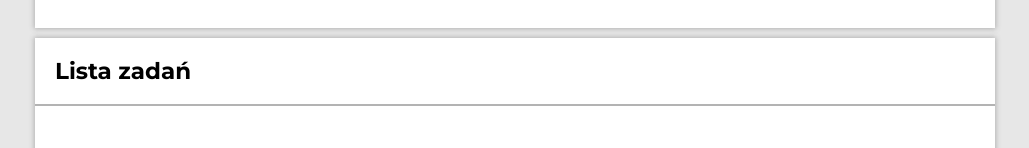
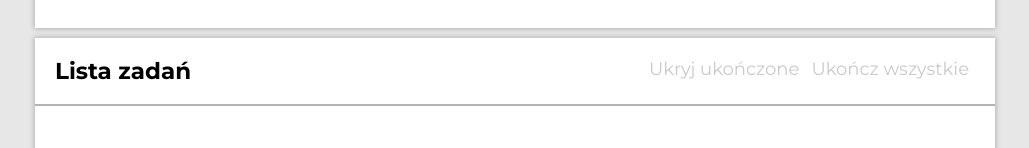
Before and after one commit to KrystianZybura/todo-list-react, a React (Create React App) app: page / in a window 1280 px wide. Shown: the part 311-459 px from the top of the page, without its empty margins (125-1154 px from the left). Built offline with nearby package versions, Linux system fonts and the light colour scheme.

Commit message:
selectTasks split into exact selectors, refactored

```diff
--- a/src/features/tasks/Buttons/index.js
+++ b/src/features/tasks/Buttons/index.js
@@ -1,23 +1,35 @@
 import { useDispatch, useSelector } from "react-redux";
 import { Container, Button } from "./styled";
-import { selectTasks, toggleHideDone, setAllDone } from "../tasksSlice";
+import {
+  toggleHideDone,
+  setAllDone,
+  selectHideDone,
+  selectIsEveryTaskDone,
+  selectAreTasksEmpty,
+  selectIsAnyTaskDone,
+} from "../tasksSlice";
 
 const Buttons = () => {
-  const { tasks, hideDone } = useSelector(selectTasks);
   const dispatch = useDispatch();
 
+  const hideDone = useSelector(selectHideDone);
+
+  const isAnyTaskDone = useSelector(selectIsAnyTaskDone);
+  const isEveryTaskDone = useSelector(selectIsEveryTaskDone);
+  const areTasksEmpty = useSelector(selectAreTasksEmpty);
+
   return (
-    tasks.length > 0 && (
+    !areTasksEmpty && (
       <Container>
         <Button
+          disabled={!isAnyTaskDone}
           onClick={() => dispatch(toggleHideDone())}
-          disabled={tasks.every(({ done }) => !done)}
         >
           {hideDone ? "Pokaż" : "Ukryj"} ukończone
         </Button>
         <Button
           onClick={() => dispatch(setAllDone())}
-          disabled={tasks.every(({ done }) => done)}
+          disabled={isEveryTaskDone}
         >
           Ukończ wszystkie
         </Button>
--- a/src/features/tasks/TaskList/index.js
+++ b/src/features/tasks/TaskList/index.js
@@ -1,24 +1,27 @@
 import { useDispatch, useSelector } from "react-redux";
 import { List, Item, Content, Button, ToggleDoneButton } from "./styled";
-import { selectTasks, toggleTaskDone, removeTask } from "../tasksSlice";
+import {
+  selectTasks,
+  selectHideDone,
+  toggleTaskDone,
+  removeTask,
+} from "../tasksSlice";
 
 const TaskList = () => {
-  const { tasks, hideDone } = useSelector(selectTasks);
   const dispatch = useDispatch();
+
+  const tasks = useSelector(selectTasks);
+  const hideDone = useSelector(selectHideDone);
 
   return (
     <List>
       {tasks.map((task) => (
         <Item hidden={task.done && hideDone} done={task.done} key={task.id}>
-          <ToggleDoneButton
-            onClick={() => dispatch(toggleTaskDone({ id: task.id }))}
-          >
+          <ToggleDoneButton onClick={() => dispatch(toggleTaskDone(task.id))}>
             {task.done ? "✓" : ""}
           </ToggleDoneButton>
           <Content done={task.done}>{task.content}</Content>
-          <Button onClick={() => dispatch(removeTask({ id: task.id }))}>
-            🗑
-          </Button>
+          <Button onClick={() => dispatch(removeTask(task.id))}>🗑</Button>
         </Item>
       ))}
     </List>
--- a/src/features/tasks/tasksSlice.js
+++ b/src/features/tasks/tasksSlice.js
@@ -35,6 +35,18 @@ const tasksSlice = createSlice({
   },
 });
 
+const selectTasksState = (state) => state.tasks;
+
+export const selectTasks = (state) => selectTasksState(state).tasks;
+export const selectHideDone = (state) => selectTasksState(state).hideDone;
+export const selectAreTasksEmpty = (state) => selectTasks(state).lenght === 0;
+
+export const selectIsAnyTaskDone = (state) =>
+  selectTasks(state).some(({ done }) => done);
+
+export const selectIsEveryTaskDone = (state) =>
+  selectTasks(state).every(({ done }) => done);
+
 export const {
   addTask,
   toggleTaskDone,
@@ -42,5 +54,5 @@ export const {
   removeTask,
   setAllDone,
 } = tasksSlice.actions;
-export const selectTasks = (state) => state.tasks;
+
 export default tasksSlice.reducer;
```
